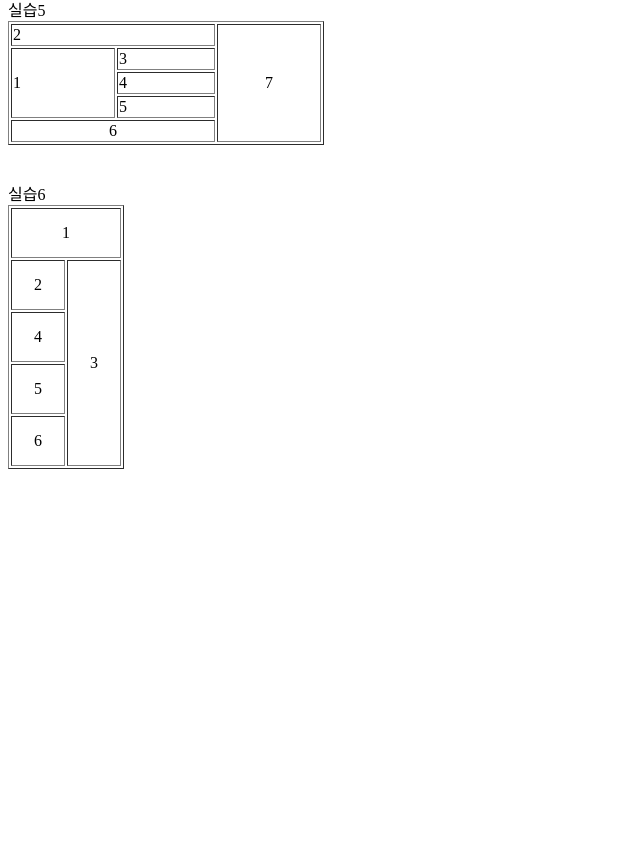
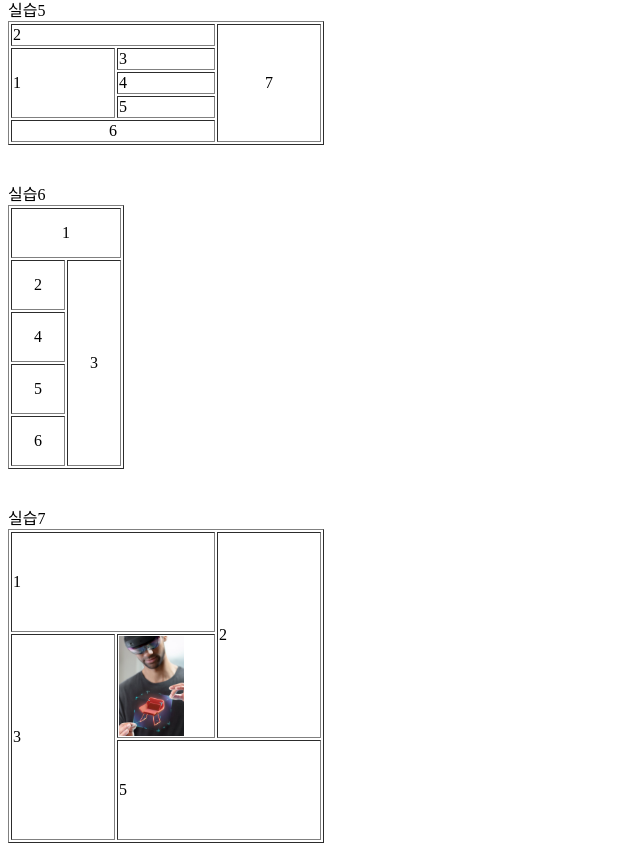
Before and after one commit to ilonelife/semin_song, a plain HTML site: page table.html in a window 1280 px wide. Shown: the part 1089-1940 px from the top of the page, without its empty margins (0-640 px from the left). Before the commit the page ends 1566 px from the top, so only its background shows below. Drawn offline with Linux system fonts and the light colour scheme.

Commit message:
실습7 추가

```diff
--- a/table.html
+++ b/table.html
@@ -114,7 +114,7 @@
         <br/>
         <br/>
         실습6 <br/>
-        <table border="1">
+        <table border="1" >
             <tr>
                 <td colspan="2" width="50px" height="50px" align="center">1</td>
             </tr>
@@ -132,5 +132,22 @@
                 <td height="50px" align="center">6</td>
             </tr>
         </table>
+        <br/>
+        <br/>
+        실습7 <br/>
+        <table border="1">
+            <tr>
+                <td colspan="2" width="200px" height="100px">1</td>
+                <td rowspan="2 "width="100px" height="100px">2</td>
+            </tr>
+            <tr>
+                <td rowspan="2" width="100" height="200">3</td>
+                <td> <img src="q.png" height="100px"></td>
+            </tr>
+            <tr>
+                <td colspan="2" width="100px" height="100px">5</td>
+
+            </tr>
+        </table>
     </body>
 </html>
```
Also changed, not shown: q.png (added).
